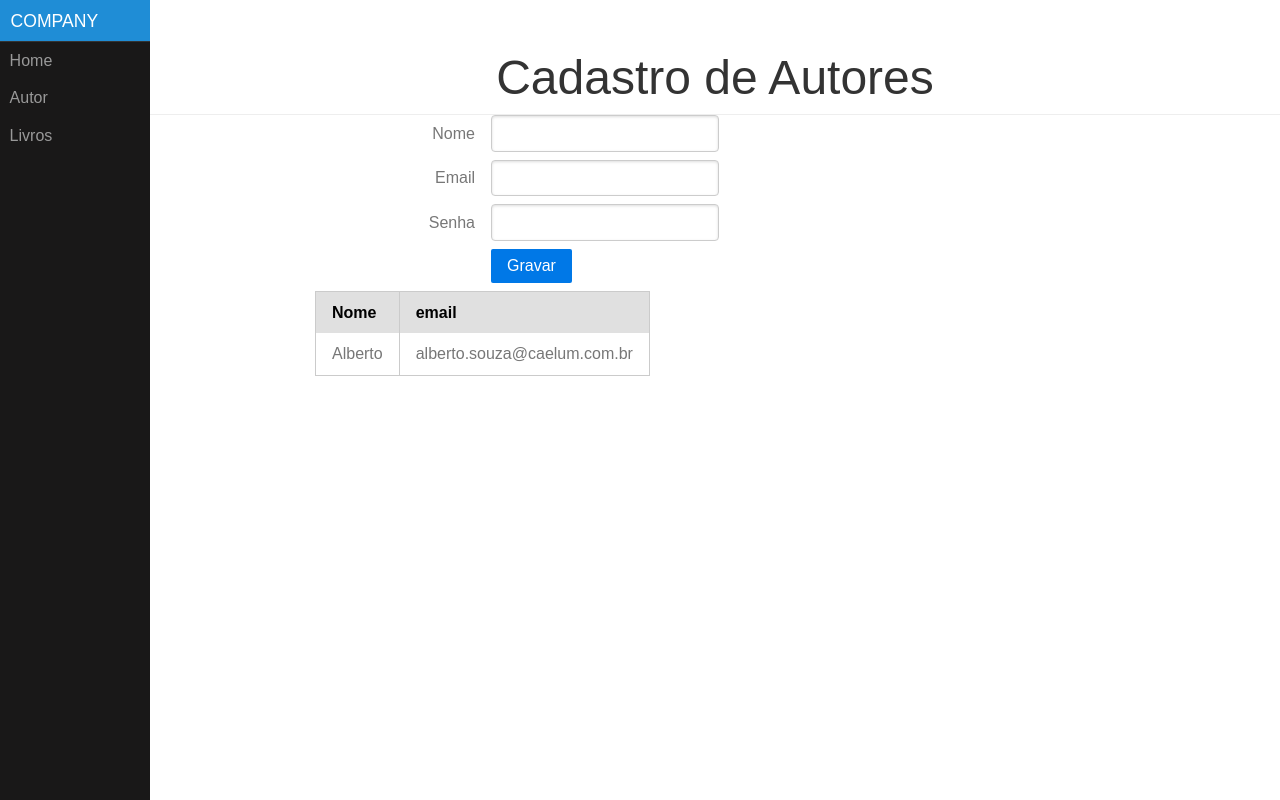
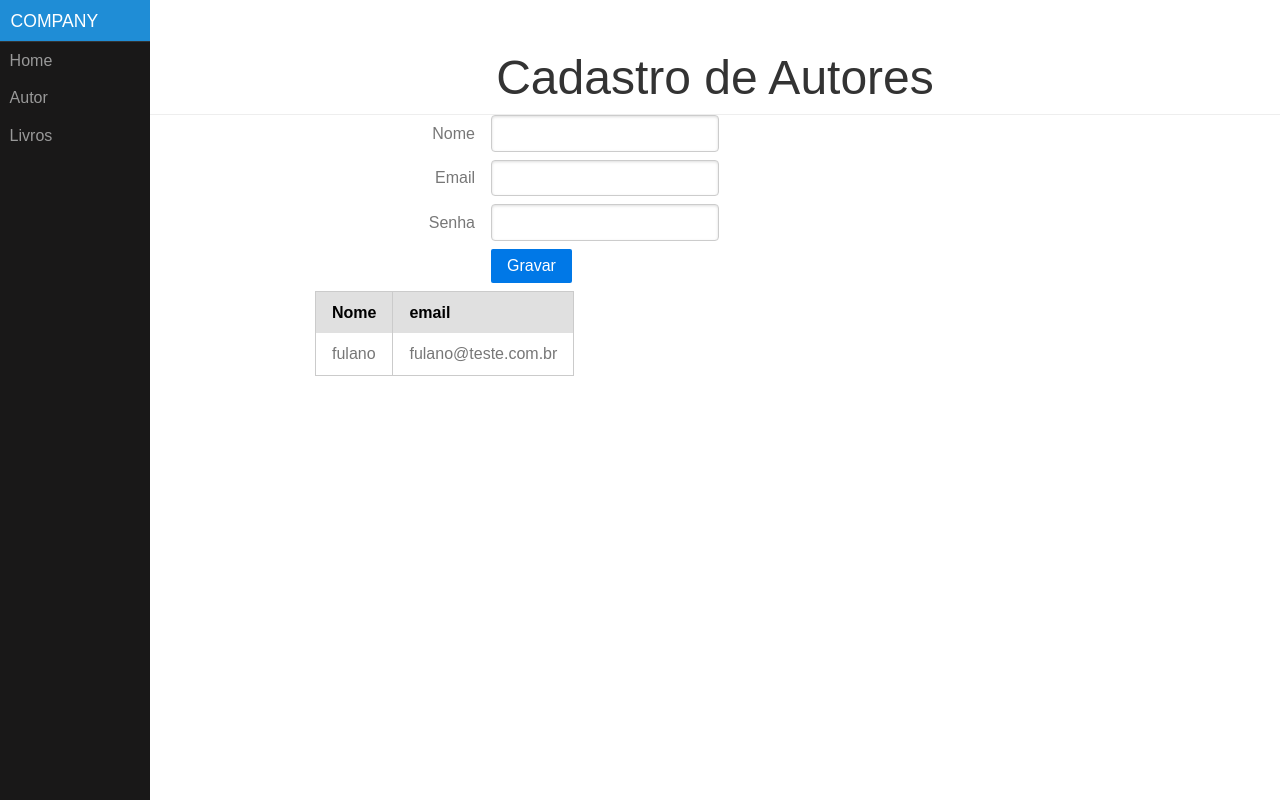
Before and after one commit to edisonfillus/react, a React (Create React App) app in the folder my-react-app/: page / in a window 1280 px wide. Built offline with nearby package versions, Linux system fonts and the light colour scheme; no server answers; the HTML template or start-up script is replaced by a standard one.

Commit message:
Implemented state

```diff
--- a/my-react-app/package.json
+++ b/my-react-app/package.json
@@ -3,6 +3,7 @@
   "version": "0.1.0",
   "private": true,
   "dependencies": {
+    "jquery": "^3.4.1",
     "purecss": "^1.0.1",
     "react": "^16.9.0",
     "react-dom": "^16.9.0",
--- a/my-react-app/src/App.js
+++ b/my-react-app/src/App.js
@@ -1,7 +1,42 @@
-import React, { Component } from 'react';
+import React from 'react';
 import './App.css';
+import $ from 'jquery';
 
-class App extends Component {
+class App extends React.Component {
+
+  state = {
+    lista: [],
+  };
+
+
+  componentDidMount() {
+    this._asyncRequest = $.ajax({
+      url: "http://localhost:8080/api/autores",
+      dataType: 'json',
+      success: (resposta) => {
+        this._asyncRequest = null;
+        this.setState({ lista: resposta })
+      },
+      error: () => {
+        this._asyncRequest = null;
+        this.setState({
+          lista: [{
+            nome: 'fulano ',
+            email: 'fulano@teste.com.br',
+            senha: '1234'
+          }]
+        })
+
+      }
+    });
+  }
+
+  componentWillUnmount() {
+    if (this._asyncRequest) {
+      this._asyncRequest.abort();
+    }
+  }
+
   render() {
     return (
       <div id="layout">
@@ -55,10 +90,16 @@ class App extends Component {
                   </tr>
                 </thead>
                 <tbody>
-                  <tr>
-                    <td>Alberto</td>
-                    <td>alberto.souza@caelum.com.br</td>
-                  </tr>
+                  {
+                    this.state.lista.map((autor) => {
+                      return (
+                        <tr>
+                          <td>{autor.nome}</td>
+                          <td>{autor.email}</td>
+                        </tr>
+                      );
+                    })
+                  }
                 </tbody>
               </table>
             </div>
```
